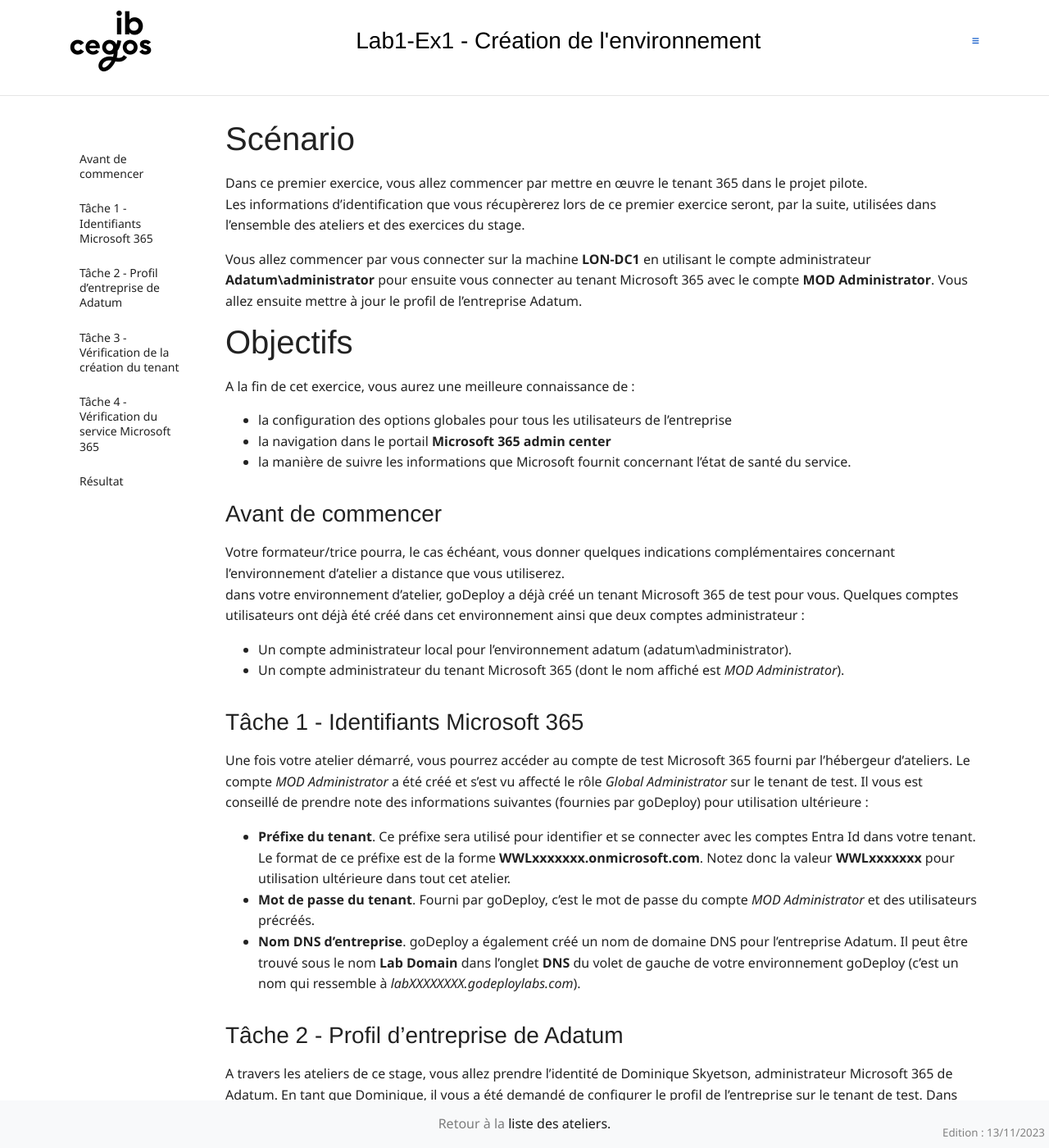
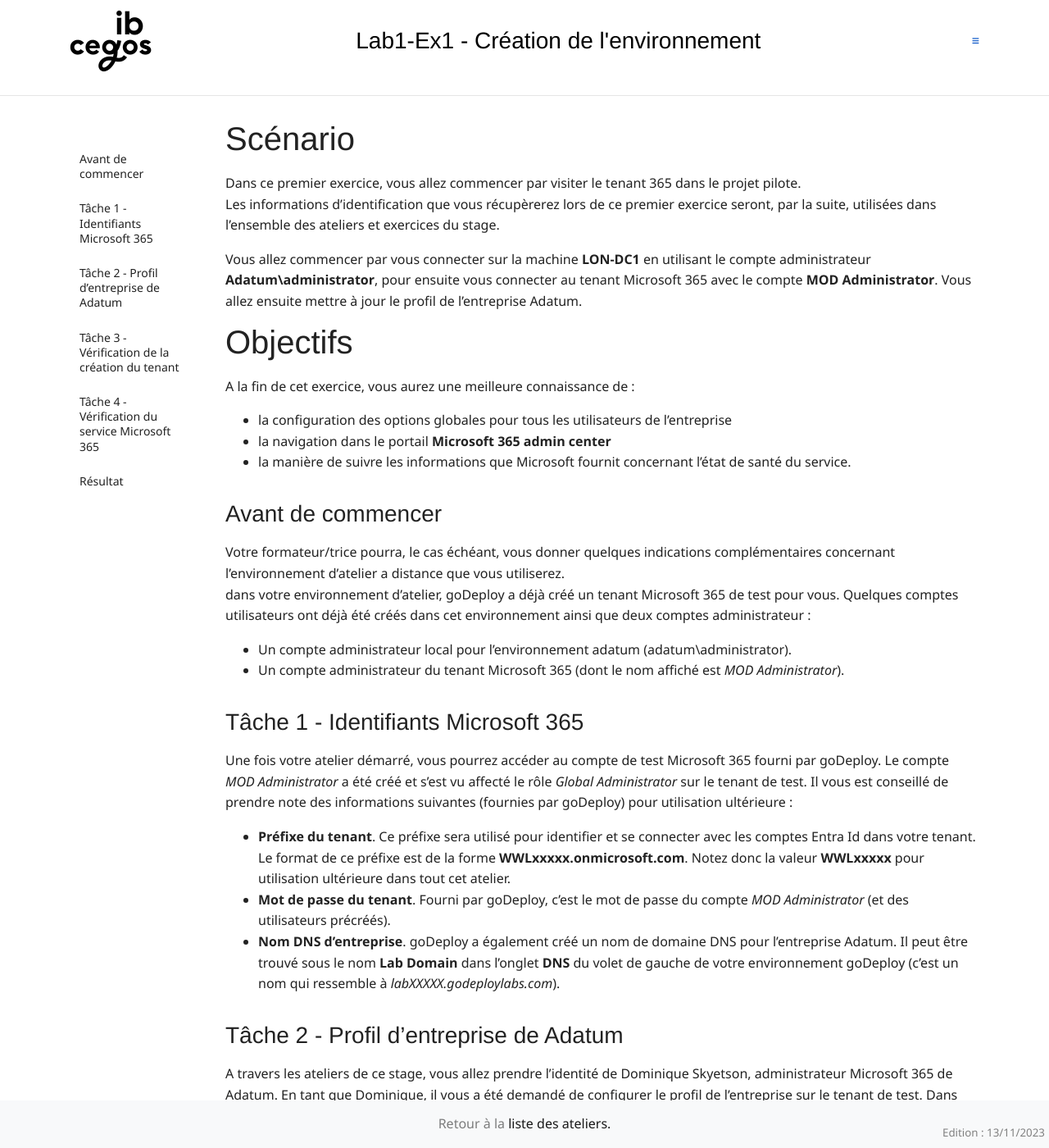
Before and after one commit to renaudwangler/ib-labs, a Jekyll site: the page built from msms030fr/lab1e1.md, in a window 1280 px wide and 1400 px high. Shown: the whole window at 82% size. Built offline with Jekyll 4.4.1, drawn with Linux system fonts in a browser that asks for light colours; nearby versions of some CDN libraries; comment, search, counter and statistics services are not loaded; some of the changed text lies outside the part shown.

Commit message:
weekend !

```diff
--- a/assets/js/ib-stage.js
+++ b/assets/js/ib-stage.js
@@ -19,3 +19,21 @@ async function copyCode(codeBlock) {
     codeBlock.getElementsByTagName('button')[0].className='copyBtnDone';
     codeBlock.getElementsByTagName('button')[0].title = 'Texte copié (recliquez pour copier de nouveau)'
     }
+
+function addLiCheckbox() {
+
+  document.querySelectorAll('ol').forEach((olBlock) => {
+    olBlock.querySelectorAll('li').forEach((liBlock) => {
+      console.log(liBlock)
+      console.log(olBlock.prototype.indexOf(liBlock))
+
+    })})
+
+  lignesIn = document.getElementsByTagName('li')
+  lignes = Array.prototype.slice.call(lignesIn);
+  lignes.forEach((ligne) => {
+    ligneOut= ligne
+    console.log(ligne.style.listStyleType)
+  })
+
+}
--- a/msms030fr/lab1e1.md
+++ b/msms030fr/lab1e1.md
@@ -5,10 +5,10 @@ length: "00"
 date: "13/11/2023"
 ---
 # Scénario
-Dans ce premier exercice, vous allez commencer par mettre en œuvre le tenant 365 dans le projet pilote.
-Les informations d'identification que vous récupèrerez lors de ce premier exercice seront, par la suite, utilisées dans l'ensemble des ateliers et des exercices du stage.
+Dans ce premier exercice, vous allez commencer par visiter le tenant 365 dans le projet pilote.
+Les informations d'identification que vous récupèrerez lors de ce premier exercice seront, par la suite, utilisées dans l'ensemble des ateliers et exercices du stage.
 
-Vous allez commencer par vous connecter sur la machine **LON-DC1** en utilisant le compte administrateur  **Adatum\administrator** pour ensuite vous connecter au tenant Microsoft 365 avec le compte **MOD Administrator**. Vous allez ensuite mettre à jour le profil de l'entreprise Adatum.
+Vous allez commencer par vous connecter sur la machine **LON-DC1** en utilisant le compte administrateur  **Adatum\administrator**, pour ensuite vous connecter au tenant Microsoft 365 avec le compte **MOD Administrator**. Vous allez ensuite mettre à jour le profil de l'entreprise Adatum.
 
 # Objectifs
 A la fin de cet exercice, vous aurez une meilleure connaissance de :
@@ -18,16 +18,16 @@ A la fin de cet exercice, vous aurez une meilleure connaissance de :
 
 ## Avant de commencer
 Votre formateur/trice pourra, le cas échéant, vous donner quelques indications complémentaires concernant l'environnement d'atelier a distance que vous utiliserez.
-dans votre environnement d'atelier, goDeploy a déjà créé un tenant Microsoft 365 de test pour vous. Quelques comptes utilisateurs ont déjà été créé dans cet environnement ainsi que deux comptes administrateur :
+dans votre environnement d'atelier, goDeploy a déjà créé un tenant Microsoft 365 de test pour vous. Quelques comptes utilisateurs ont déjà été créés dans cet environnement ainsi que deux comptes administrateur :
 - Un compte administrateur local pour l'environnement adatum (adatum\administrator).
 - Un compte administrateur du tenant Microsoft 365 (dont le nom affiché est *MOD Administrator*).
 
 ## Tâche 1 - Identifiants Microsoft 365
-Une fois votre atelier démarré, vous pourrez accéder au compte de test Microsoft 365 fourni par l'hébergeur d'ateliers. Le compte *MOD Administrator* a été créé et s'est vu affecté le rôle *Global Administrator* sur le tenant de test.
+Une fois votre atelier démarré, vous pourrez accéder au compte de test Microsoft 365 fourni par goDeploy. Le compte *MOD Administrator* a été créé et s'est vu affecté le rôle *Global Administrator* sur le tenant de test.
 Il vous est conseillé de prendre note des informations suivantes (fournies par goDeploy) pour utilisation ultérieure :
-- **Préfixe du tenant**. Ce préfixe sera utilisé pour identifier et se connecter avec les comptes Entra Id dans votre tenant. Le format de ce préfixe est de la forme **WWLxxxxxxx.onmicrosoft.com**. Notez donc la valeur **WWLxxxxxxx** pour utilisation ultérieure dans tout cet atelier.
-- **Mot de passe du tenant**. Fourni par goDeploy, c'est le mot de passe du compte *MOD Administrator* et des utilisateurs précréés.
-- **Nom DNS d'entreprise**. goDeploy a également créé un nom de domaine DNS pour l'entreprise Adatum. Il peut être trouvé sous le nom **Lab Domain** dans l'onglet **DNS** du volet de gauche de votre environnement goDeploy (c'est un nom qui ressemble à *labXXXXXXXX.godeploylabs.com*).
+- **Préfixe du tenant**. Ce préfixe sera utilisé pour identifier et se connecter avec les comptes Entra Id dans votre tenant. Le format de ce préfixe est de la forme **WWLxxxxx.onmicrosoft.com**. Notez donc la valeur **WWLxxxxx** pour utilisation ultérieure dans tout cet atelier.
+- **Mot de passe du tenant**. Fourni par goDeploy, c'est le mot de passe du compte *MOD Administrator* (et des utilisateurs précréés).
+- **Nom DNS d'entreprise**. goDeploy a également créé un nom de domaine DNS pour l'entreprise Adatum. Il peut être trouvé sous le nom **Lab Domain** dans l'onglet **DNS** du volet de gauche de votre environnement goDeploy (c'est un nom qui ressemble à *labXXXXX.godeploylabs.com*).
 
 ## Tâche 2 - Profil d'entreprise de Adatum
 A travers les ateliers de ce stage, vous allez prendre l'identité de Dominique Skyetson, administrateur Microsoft 365 de Adatum. En tant que Dominique, il vous a été demandé de configurer le profil de l'entreprise sur le tenant de test. Dans cette tâche, vous allez procéder à cette configuration. Puisque Dominique ne s'est pas encore créé de compte personnel dans l'environnement (ce sera fait à l'atelier suivant), vous allez d'abord vous connecter avec le compte *MOD Administrator* par défaut, dont vous avez précédemment noté le mot de passe.
@@ -66,7 +66,7 @@ A travers les ateliers de ce stage, vous allez prendre l'identité de Dominique
 1. Restez connecté sur LON-DC1 VM et laissez votre navigateur Internet ouvert pour la tâche suivante de cet atelier.
 
 ## Tâche 3 - Vérification de la création du tenant
-Bien que le fournisseur d'atelier ait initié la création du tenant Microsoft 365 pour Adatum, il reste nécessaire de finaliser cette création. En tant que Dominique Skyetson, administrateur de Adatum, vous allez finaliser cette création afin de pouvoir poursuivre vos tests pour le projet pilote.
+Bien que goDeploy ait initié la création du tenant Microsoft 365 pour Adatum, en tant que Dominique Skyetson, administrateur de Adatum, vous allez vérifier cette création afin de pouvoir poursuivre vos tests pour le projet pilote.
 1. A la suite de la tâche précédente, vous devriez toujours être connecté sur **LON-DC1** avec le compte **Administrator** et être connecté sur le portail d'administration de Microsoft 365 sous le compte **MOD Administrator**.
 1. Dans le portail **Microsoft 365 admin center**, dans le menu de navigation, sélectionnez le groupe **Users**, puis le choix **Active users**.
 1. Dans la liste **Active users**, vous voyez la liste des utilisateurs qui ont été pré-créés dans le tenant.
```
